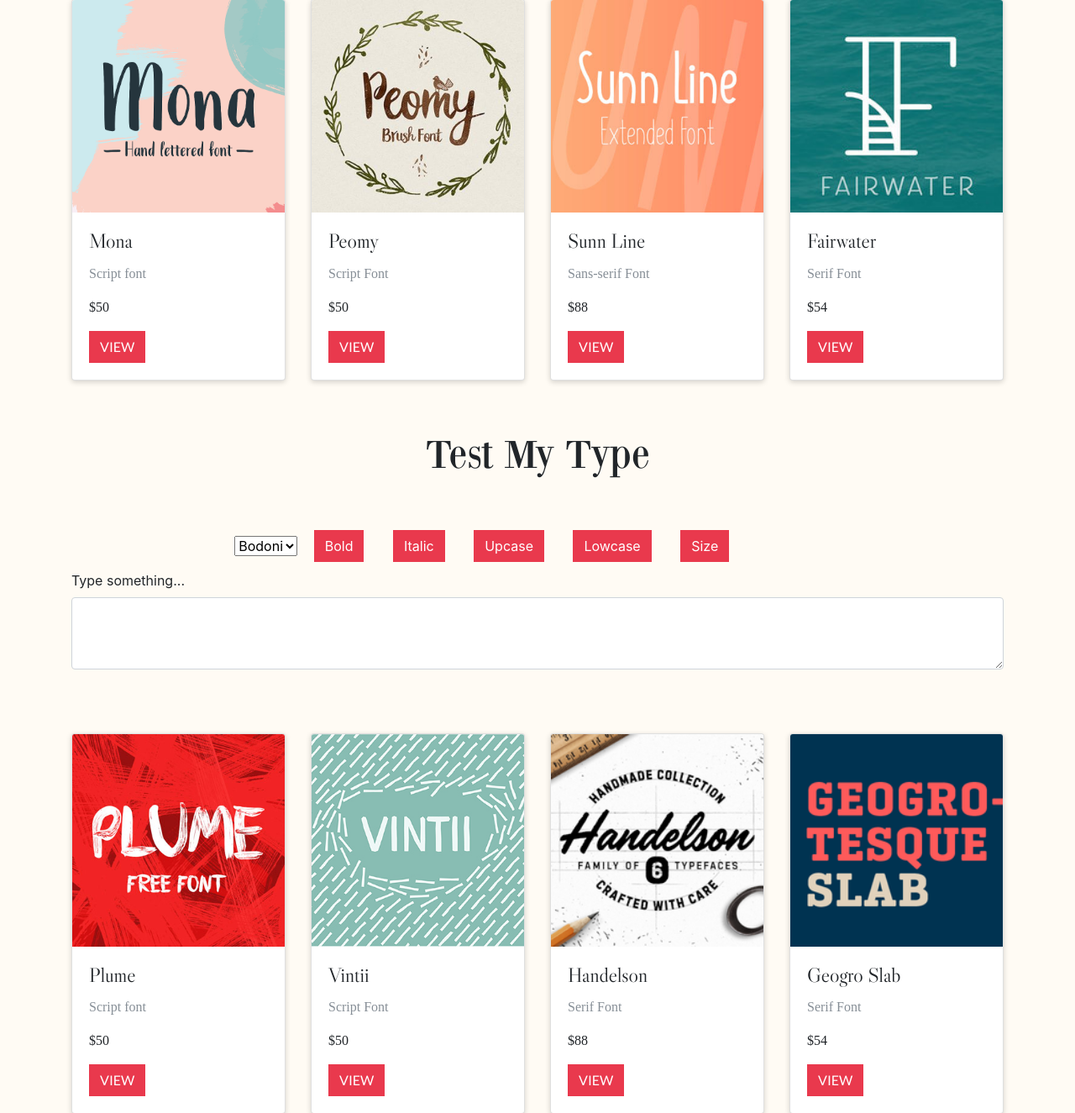
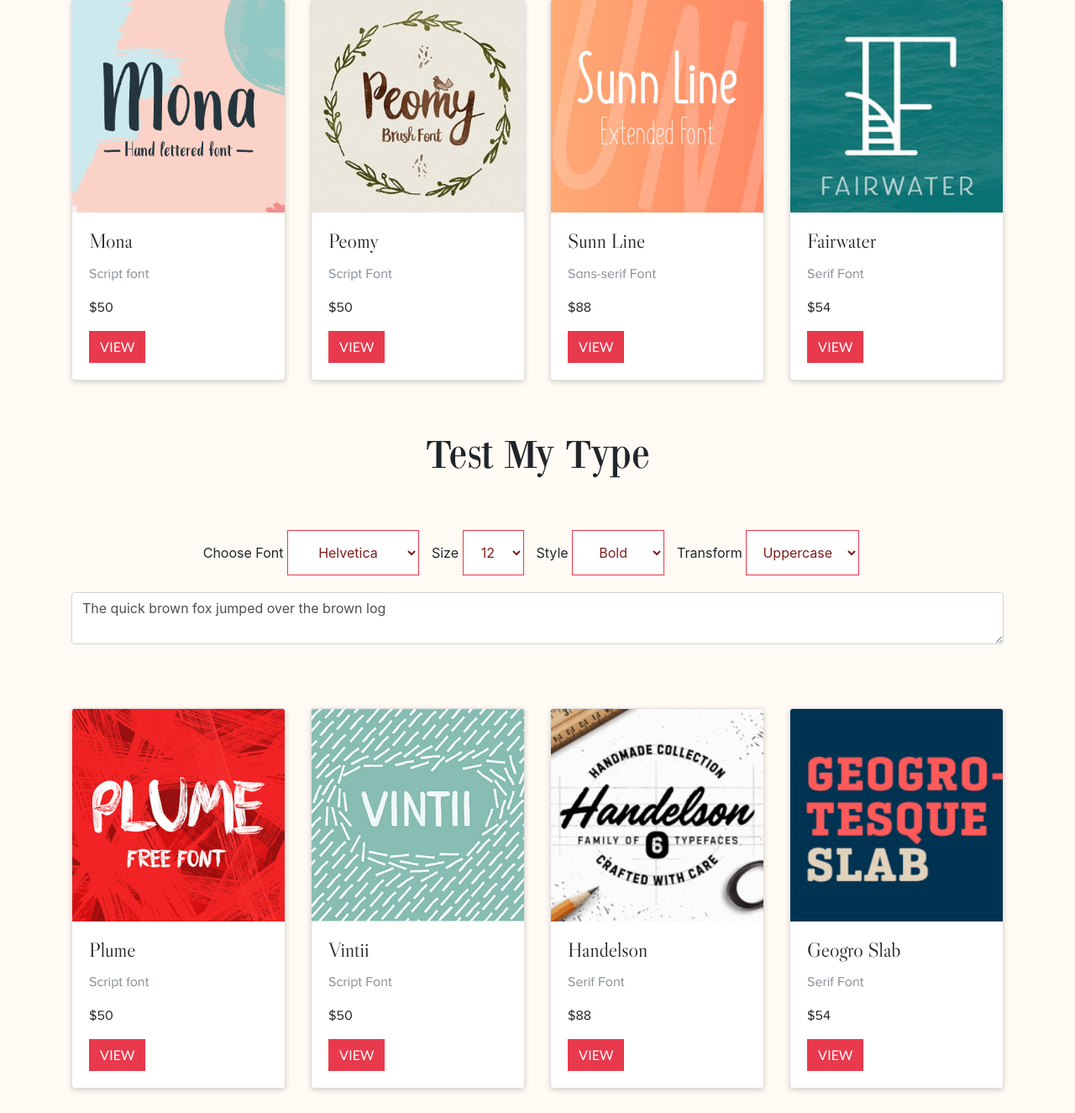
Before and after one commit to ninalouw/typography-wk8, a PHP site: page / in a window 1280 px wide. Shown: the part 909-2234 px from the top of the page at 84% size. Run offline with PHP 8.4, Linux system fonts and the light colour scheme; some libraries are stand-ins or nearby versions; some web fonts are replaced.

Commit message:
font editor

```diff
--- a/css/styles.css
+++ b/css/styles.css
@@ -68,7 +68,7 @@ button.btn {
 
 @font-face {
   font-family: 'Proxima Nova';
-  src: url("/assets/proxima-nova-regular-webfont.woff") format("woff");
+  src: url("../fonts/proxima-nova-regular-webfont.woff") format("woff");
   font-weight: normal;
   font-style: normal;
 }
@@ -228,14 +228,25 @@ hr {
   margin-bottom: 60px;
 }
 
+.font-styles {
+  margin-top: 30px;
+  margin-bottom: 30px;
+}
+
 .filters {
   margin-top: 60px;
+  margin-bottom: 20px;
   display: flex;
   justify-content: center;
 }
 
 .filters select {
   margin-right: 15px;
+  background: #fff;
+  border: 1px solid #E9394D;
+  color: #7C1E1E;
+  padding: 15px;
+  text-align: center;
 }
 
 .filters-categories {
--- a/css/styles.scss
+++ b/css/styles.scss
@@ -118,12 +118,22 @@ hr {
     margin-bottom: $margin;
 }
 //test my type
+.font-styles{
+    margin-top:30px;
+    margin-bottom: 30px;
+}
 .filters {
     margin-top: $margin;
+    margin-bottom: 20px;
         display: flex;
     justify-content: center;
     select {
         margin-right:15px;
+        background: #fff;
+        border: 1px solid $pink;
+        color: #7C1E1E;
+        padding: 15px;
+        text-align: center;
     }
 }
 
--- a/index.php
+++ b/index.php
@@ -69,25 +69,51 @@
     <div class="row hero">
         <div class="col-lg-12 col-md-12 col-sm-12 col-xs-12">
             <h2 class="text-center"> Test My Type</h2>
-            <section class="filters">
-                <div class="filters-categories">
-                    <div class="filters-toggles">
-                        <select>
-                            <option value="bodoni">Bodoni</option>
+                    <div class="filters">
+                        <span>Choose Font
+                        <select id="input-font" class="input">
+                            <option value="Helvetica">Helvetica</option>
+                            <option value="Bodoni">Bodoni</option>
+                            <option value="Didot">Didot</option>
+                            <option value="Bitter">Bitter</option>
+                            <option value="Lato">Lato</option>
+                            <option value="Anonymous">Anonymous</option>
+                            <option value="Proxima Nova">Proxima Nova</option>
+                            <option value="Caslon Regular">Caslon</option>
+                            <option value="Arial">Arial</option>
+                            <option value="Georgia">Georgia</option>
                         </select>
-                        <span class="filters-toggle active" data-font="bold">Bold</span>
-                        <span class="filters-toggle active" data-font="italic">Italic</span>
-                        <span class="filters-toggle active" data-font="uppercase">Upcase</span>
-                        <span class="filters-toggle active" data-font="lowercase">Lowcase</span>
-                        <span class="filters-toggle active" data-font="size">Size</span>
+                        </span>
+                        <span> Size
+                        <select id="size">
+                            <option value="12">12</option>
+                            <option value="16">16</option>
+                            <option value="20">20</option>
+                            <option value="24">24</option>
+                            <option value="30">30</option>
+                            <option value="36">36</option>
+                            <option value="40">40</option>
+                            <option value="48">48</option>
+                        </select>
+                        </span>
+                        <span> Style
+                        <select id="style">
+                            <option value="bold">Bold</option>
+                            <option value="italic">Italic</option>
+                            <option value="normal">Regular</option>
+                        </select>
+                        </span>
+                        <span>Transform
+                        <select id="transform">
+                            <option value="uppercase">Uppercase</option>
+                            <option value="lowercase">Lowercase</option>
+                        </select>
+                        </span>
                     </div>
-                </div>
-            </section>
             <form>
-                <div class="form-group">
-                    <label for="exampleFormControlTextarea1">Type something...</label>
-                    <textarea class="form-control" id="exampleFormControlTextarea1" rows="3"></textarea>
-                </div>
+            <div class="form-group">
+                <textarea class="form-control output-text" rows="2">The quick brown fox jumped over the brown log</textarea>
+            </div>
             </form>
         </div>
     </div>
--- a/js/main.js
+++ b/js/main.js
@@ -0,0 +1,26 @@
+//test my type
+$(function(){
+    $('#input-font').change(function(){
+        var font = $(this).val();
+        $('.output-text').css("font-family", font);
+    });
+    $("#size").change(function () {
+        var size = $(this).val();
+        $('.output-text').css("font-size", size + "px");
+    });
+    $("#style").change(function () {
+        var style = $(this).val();
+        if (style === 'bold'){
+            $('.output-text').css("font-weight", style);
+        }
+        else if (style === 'normal'){
+            $('.output-text').css({"font-weight": style, "font-style": style});
+        } else{
+            $('.output-text').css("font-style", style);
+        }
+    });
+    $("#transform").change(function () {
+        var transform = $(this).val();
+        $('.output-text').css("text-transform", transform);
+    });
+});
```
Also changed, not shown: css/styles.min.css.
